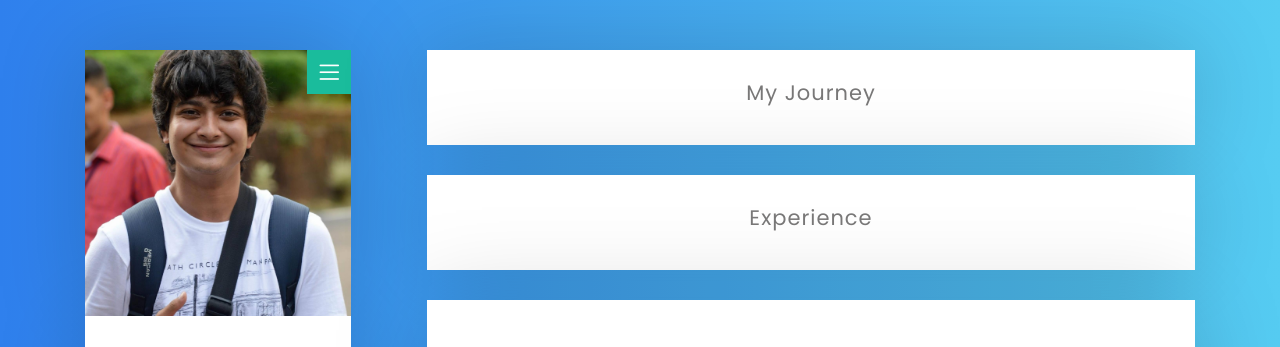
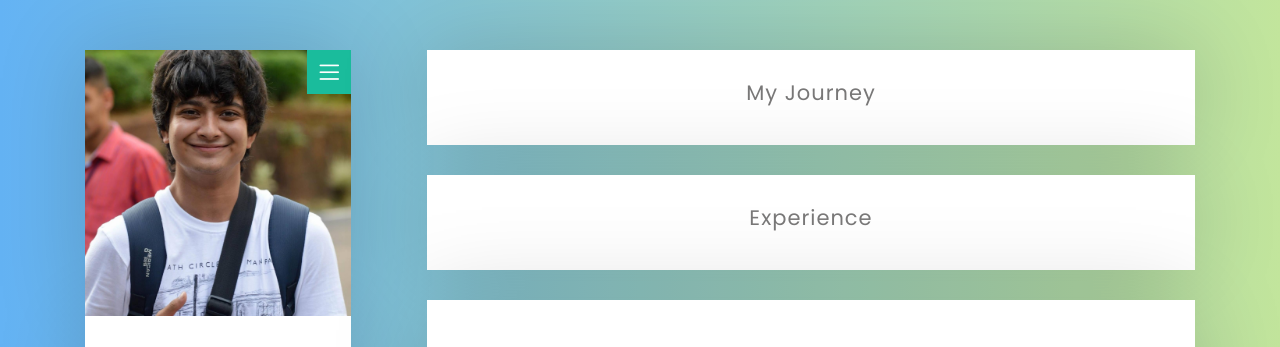
Before and after one commit to nishantsahoo/nishantsahoo.github.io, a plain HTML site: page index.html in a window 1280 px wide. Shown: the top 347 px of the page. Drawn offline with Linux system fonts and the light colour scheme.

Commit message:
Nishant Sahoo

```diff
--- a/css/style.css
+++ b/css/style.css
@@ -38,9 +38,9 @@
 
 body {
     font-family: "Poppins", sans-serif;
-    background: #56CCF2;  /* fallback for old browsers */
-    background: -webkit-linear-gradient(to right, #2F80ED, #56CCF2);  /* Chrome 10-25, Safari 5.1-6 */
-    background: linear-gradient(to right, #2F80ED, #56CCF2); /* W3C, IE 10+/ Edge, Firefox 16+, Chrome 26+, Opera 12+, Safari 7+ */
+    background: #c2e59c;  /* fallback for old browsers */
+    background: -webkit-linear-gradient(to right, #64b3f4, #c2e59c);  /* Chrome 10-25, Safari 5.1-6 */
+    background: linear-gradient(to right, #64b3f4, #c2e59c); /* W3C, IE 10+/ Edge, Firefox 16+, Chrome 26+, Opera 12+, Safari 7+ */
 
 }
 
```
Also changed, not shown: index.html (+1 -0 lines).
